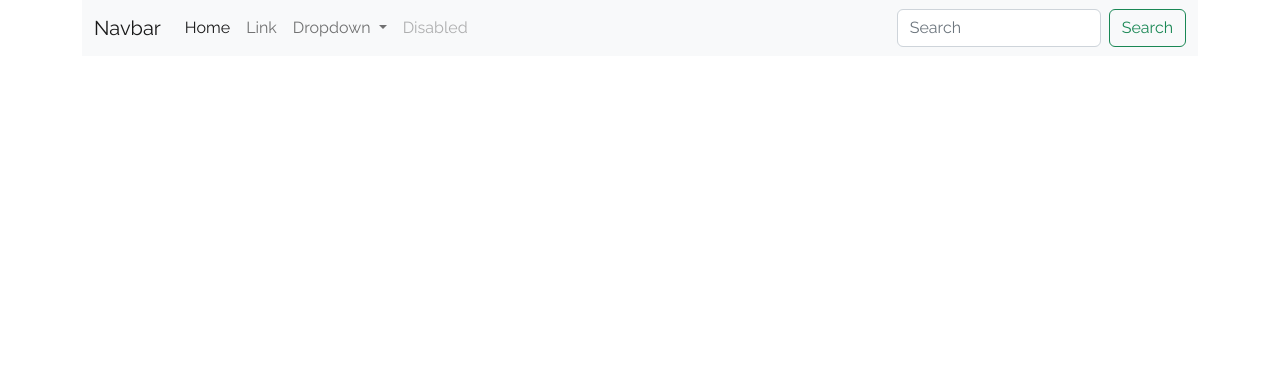
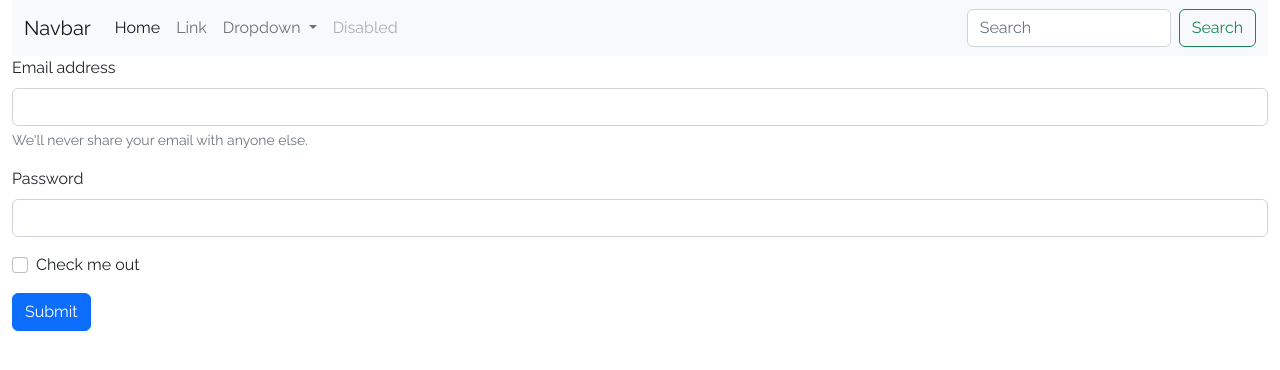
Before and after one commit to DanielRiverol/clase_11, a plain HTML site: page index.html in a window 1280 px wide. Drawn offline with nearby package versions, Linux system fonts and the light colour scheme.

Commit message:
Agrego form

```diff
--- a/index.html
+++ b/index.html
@@ -13,7 +13,7 @@
     <title>Title</title>
 </head>
 <body>
-<div class="container">
+<div class="container-fluid">
     <nav class="navbar navbar-expand-lg bg-light">
   <div class="container-fluid">
     <a class="navbar-brand" href="#">Navbar</a>
@@ -50,6 +50,22 @@
     </div>
   </div>
 </nav>
+<form>
+    <div class="mb-3">
+      <label for="exampleInputEmail1" class="form-label">Email address</label>
+      <input type="email" class="form-control" id="exampleInputEmail1" aria-describedby="emailHelp">
+      <div id="emailHelp" class="form-text">We'll never share your email with anyone else.</div>
+    </div>
+    <div class="mb-3">
+      <label for="exampleInputPassword1" class="form-label">Password</label>
+      <input type="password" class="form-control" id="exampleInputPassword1">
+    </div>
+    <div class="mb-3 form-check">
+      <input type="checkbox" class="form-check-input" id="exampleCheck1">
+      <label class="form-check-label" for="exampleCheck1">Check me out</label>
+    </div>
+    <button type="submit" class="btn btn-primary">Submit</button>
+  </form>
 </div>
 
 
```
Lines whose indentation alone changed are shown as unchanged.
